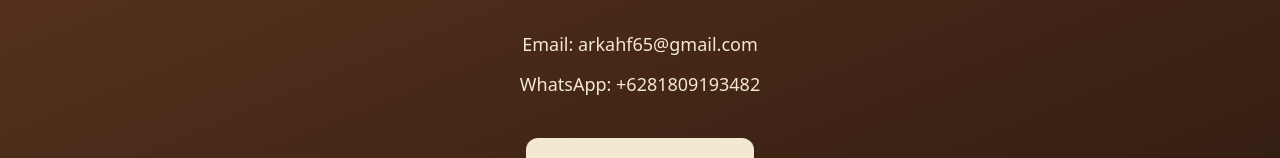
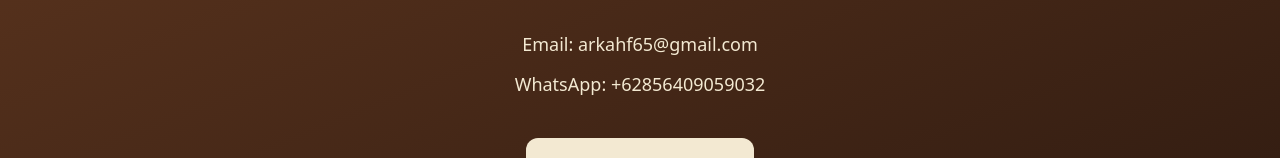
Before and after one commit to rifqi10/Arkahf_App, a React (Vite) app: page / in a window 1280 px wide. Shown: the part 2621-2779 px from the top of the page. Built offline with nearby package versions, Linux system fonts and the light colour scheme.

Commit message:
fix: mengubah nomor

```diff
--- a/src/pages/landingPage.tsx
+++ b/src/pages/landingPage.tsx
@@ -523,12 +523,12 @@
 
           <div className="space-y-3 text-lg">
             <p>Email: arkahf65@gmail.com</p>
-            <p>WhatsApp: +6281809193482</p>
+            <p>WhatsApp: +62856409059032</p>
           </div>
 
           <div className="mt-10">
             <a
-              href="https://wa.me/6281809193482?text=Halo%20Arkahf,%20saya%20tertarik%20dengan%20produk%20gagang%20kayu."
+              href="https://wa.me/6285640905903?text=Halo%20Arkahf,%20saya%20tertarik%20dengan%20produk%20gagang%20kayu."
               target="_blank"
               rel="noopener noreferrer"
               className="inline-block px-10 py-4 font-semibold transition
```
